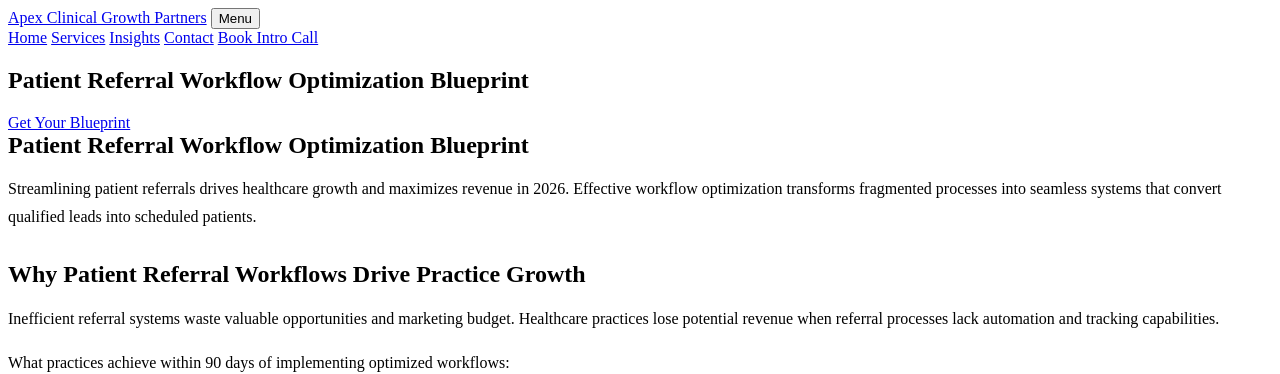
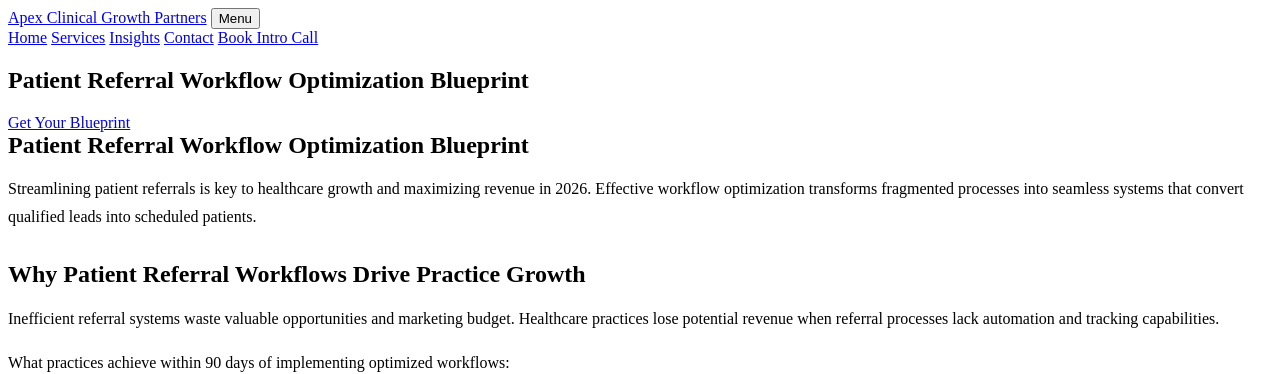
Before and after one commit to prjctlphbt/orbitr-canary-angular-20260228, a Jekyll site: the page patient-referral-workflow-blueprint.html, which Jekyll copies as it is, in a window 1280 px wide. Shown: the top 374 px of the page. Built offline with Jekyll 4.4.1, drawn with Linux system fonts in a browser that asks for light colours.

Commit message:
Refresh and update content: patient-referral-workflow-blueprint.html

```diff
--- a/patient-referral-workflow-blueprint.html
+++ b/patient-referral-workflow-blueprint.html
@@ -4,10 +4,9 @@
 <head>
 <meta charset="utf-8"/>
 <meta content="width=device-width, initial-scale=1.0" name="viewport"/>
-<meta content="Optimize your patient referral workflow with Apex Clinical Growth Partners. Streamline processes, reduce delays, and boost referral volume by 40% in 2026. Get your blueprint today." name="description"/>
+<meta content="Enhance your patient referral workflow in 2026 with Apex Clinical Growth Partners. Streamline processes, reduce delays, and increase referral volume by 40%. Get your blueprint today." name="description"/>
 <title>Patient Referral Workflow Optimization Blueprint | 2026 Guide</title>
 <style>
-
 
 /* Minimal functional styles (accordion, forms only) */
 
@@ -49,7 +48,7 @@
  box-sizing: border-box;
 }
 
- </style>
+</style>
 <style id="orbitr-generated-content-style">
 .orbitr-generated-content > * {
  margin: 0;
@@ -84,7 +83,8 @@
 .orbitr-generated-content li {
  line-height: 1.65;
 }
-</style></head>
+</style>
+</head>
 <body>
 <header>
 <div class="container navbar">
@@ -109,7 +109,7 @@
 <section class="landing-content">
 <div class="container orbitr-generated-content">
 <h1>Patient Referral Workflow Optimization Blueprint</h1>
-<p>Streamlining patient referrals drives healthcare growth and maximizes revenue in 2026. Effective workflow optimization transforms fragmented processes into seamless systems that convert qualified leads into scheduled patients.</p>
+<p>Streamlining patient referrals is key to healthcare growth and maximizing revenue in 2026. Effective workflow optimization transforms fragmented processes into seamless systems that convert qualified leads into scheduled patients.</p>
 <h2>Why Patient Referral Workflows Drive Practice Growth</h2>
 <p>Inefficient referral systems waste valuable opportunities and marketing budget. Healthcare practices lose potential revenue when referral processes lack automation and tracking capabilities.</p>
 <p>What practices achieve within 90 days of implementing optimized workflows:</p>
@@ -187,6 +187,6 @@
  button.parentElement.classList.toggle('active');
  });
  });
- </script>
+</script>
 </body>
 </html>
```
